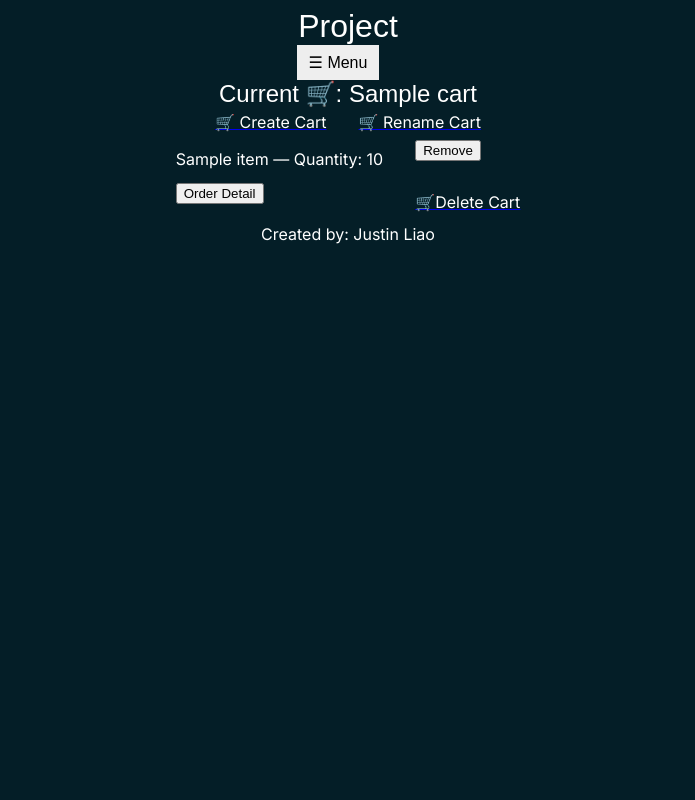
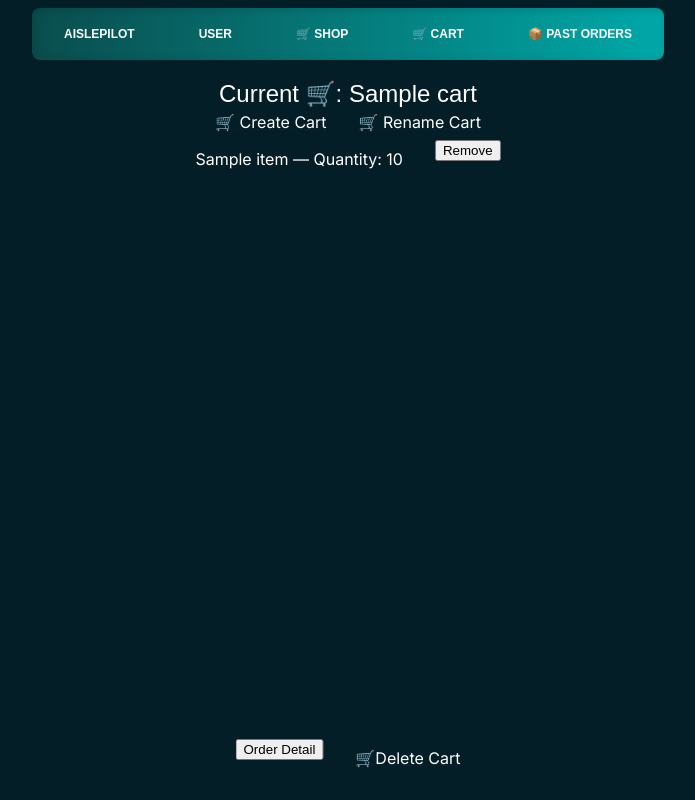
Before and after one commit to JustinLiao122/cs412, a Django app: page /project/cart/ in a window 1280 px wide. Shown: the whole page, without its empty margins (292-987 px from the left). Run offline with Django 5.2, Linux system fonts and the light colour scheme; a user stored in the database is signed in; tables that the repository leaves empty hold one stand-in row (values such as "Sample post").

Commit message:
added a new style nav bar and fixed issues with empty cart ordring and reloading page when adding an item to cart now it stays on same page and section of scroll

```diff
--- a/project/templates/project/base.html
+++ b/project/templates/project/base.html
@@ -10,7 +10,7 @@
     <head>
         <!--title for all pages-->
 
-        <h1>Project</h1>
+
         <link rel="stylesheet" href="{% static 'project/styles.css' %}">
 
 
@@ -18,7 +18,8 @@
 
 
     <body>
-        <div class="dropdown-container">
+
+        <!-- <div class="dropdown-container">
             <button onclick="toggleDropdown()" class="dropdown-button">☰ Menu</button>
             <div id="userDropdown" class="dropdown-menu">
             {% if request.user.is_authenticated %}
@@ -36,7 +37,38 @@
             <a href="{% url 'create_customer' %}">Sign up</a>
             {% endif %}
             </div>
-          </div>
+          </div> -->
+
+
+
+          <nav class="menu">
+            <ol>
+              <li class="menu-item"> <a href="#">AislePilot</a></li>
+              <li class="menu-item">
+                <a href="#">User</a>
+                <ul class="sub-menu">
+                  {% if request.user.is_authenticated %}
+                    <li><a href="#">{{ request.user.username }}</a></li>
+                    <li>
+                      <form action="{% url 'Logout' %}" method="POST" class="logout-wrapper">
+                        {% csrf_token %}
+                        <input type="submit" value="Logout">
+                      </form>
+                    </li>
+                  {% else %}
+                    <li><a href="{% url 'Login' %}">Log in</a></li>
+                    <li><a href="{% url 'create_customer' %}">Sign up</a></li>
+                  {% endif %}
+                </ul>
+              </li>
+              <li class="menu-item"><a href="{% url 'shop' %}">🛒 Shop</a></li>
+              <li class="menu-item"><a href="{% url 'Cart' %}">🛒 Cart</a></li>
+
+              <li class="menu-item"><a href="{% url 'PastOrders' %}">📦 Past Orders</a></li>
+            </ol>
+          </nav>
+
+
 
         {% block content %}
         {% endblock %}
@@ -45,10 +77,7 @@
 
 
 
-    <footer>
-        <p>Created by: Justin Liao</p>
-    </footer>
-
+<!--
     <script>
         function toggleDropdown() {
           var dropdown = document.getElementById("userDropdown");
@@ -63,5 +92,5 @@
             }
           }
         };
-      </script>
+      </script> -->
 </html>
--- a/project/templates/project/cart.html
+++ b/project/templates/project/cart.html
@@ -29,10 +29,12 @@
 
             <a href="{% url 'CreateCart' %}"><P>🛒 Create Cart</P></a>
         </td>
+        {% if cart %}
         <td>
 
             <a href="{% url 'RenameCart' cart.id %}"><P>🛒 Rename Cart</P></a>
         </td>
+        {% endif %}
     </tr>
 </table>
 {% if cart %}
@@ -62,7 +64,13 @@
 </tr>
 {% endif %}
 
+</table>
 
+
+
+
+<div class = "CartOperations">
+    <table>
     <tr>
         <td>
             <form action="{% url 'OrderDetail' cart.id %}" method="post">
@@ -74,11 +82,8 @@
             <a href="{% url 'DeleteCart' cart.id %}"><P>🛒Delete Cart</P></a>
         </td>
     </tr>
-
-
-
-
 </table>
+</div>
 {% endif %}
 
 
--- a/project/templates/project/welcome.html
+++ b/project/templates/project/welcome.html
@@ -28,5 +28,8 @@
     </body>
 
 
+    <footer>
+        <p>Created by: Justin Liao</p>
+    </footer>
 
 </html>
--- a/project/urls.py
+++ b/project/urls.py
@@ -18,7 +18,7 @@ urlpatterns = [
     path(r'PastOrders/', views.PastOrders.as_view(), name='PastOrders'),
     path('login/', auth_views.LoginView.as_view(template_name='project/login.html'), name='Login'), ## NEW
 	path('logout/', auth_views.LogoutView.as_view(template_name='project/logged_out.html'), name='Logout'), ## NEW
-    path(r'cart/add/<int:item_id>/', views.AddToCartView.as_view(), name='AddToCart'),
+    path(r'cart/add/<int:item_id>/', views.AddToCartView, name='AddToCart'),
     path('cart/switch/<int:cart_id>/', views.switch_to_cart, name='switch_to_cart'),
     path('cart/remove/<int:item_id>/<int:cart_id>/', views.remove_from_cart, name='remove_from_cart'),
     path('orderDetail/<int:cart_id>/', views.orderDetail.as_view() , name= 'OrderDetail'),
--- a/project/views.py
+++ b/project/views.py
@@ -11,6 +11,8 @@ from django.contrib.auth.mixins import LoginRequiredMixin
 from django.contrib.auth.forms import UserCreationForm
 from django.contrib.auth import login
 from project.search_client import es
+from django.http import HttpResponse
+
 import math
 
 
@@ -164,6 +166,26 @@ def remove_from_cart(request, item_id, cart_id):
     return redirect('Cart')
 
 
+
+
+
+
+
+def AddToCartView(request, item_id):
+    item = Item.objects.get(pk = item_id)
+    user = request.user
+    customer = Customer.objects.get(user = user)
+    cart = Cart.objects.get(customer = customer, is_active=True)
+
+    cartitem, created = CartItem.objects.get_or_create(cart=cart, item=item)
+    if not created:
+        cartitem.quantity += 1
+        cartitem.save()
+
+
+    return HttpResponse(status=204)
+
+
 class PastOrders(ListView):
 
     model = PastOrder
@@ -176,7 +198,7 @@ class PastOrders(ListView):
         # THis method is used to query the database and filter the items based on the submisson of the form in the url
 
         results = super().get_queryset()
-        results.order_by("timestamp")
+        results = results.order_by("-timestamp")
 
 
         return results
@@ -192,23 +214,6 @@ class RenameCartView(LoginRequiredMixin, UpdateView):
 
     def get_success_url(self):
         return reverse('Cart')
-
-class AddToCartView(View):
-
-
-    def post(self, request, item_id):
-        item = Item.objects.get(pk = item_id)
-        user = request.user
-        customer = Customer.objects.get(user = user)
-        cart = Cart.objects.get(customer = customer, is_active=True)
-
-        cartitem, created = CartItem.objects.get_or_create(cart=cart, item=item)
-        if not created:
-            cartitem.quantity += 1
-            cartitem.save()
-
-
-        return  redirect(reverse('shop'))
 
 
 
@@ -294,44 +299,61 @@ class orderDetail(View):
         user = request.user
         customer = Customer.objects.get(user = user)
         cart = Cart.objects.get(pk = cart_id)
-        cart.removed = True
-        cart.is_active = False
-        cart.save()
-        cartItems = CartItem.objects.filter(cart = cart)
-        total_price = 0
-        items = ""
-        list_items = []
-        for item in cartItems:
-            total_price += item.item.price
-            items += item.item.name + "|"
-            list_items.append(item.item)
-        routes = best_route(list_items , "Main" , "SelfCheckOut")
 
-        pastOrder = PastOrder(customer= customer,
-                             total_price = total_price,
-                              items =items,
-                              cart = cart,
-                             routes={"full": routes}
-                               )
+        if CartItem.objects.filter(cart = cart).count() >=1 :
+            cart.removed = True
+            cart.is_active = False
+            cart.save()
+            cartItems = CartItem.objects.filter(cart = cart)
+            total_price = 0
+            items = ""
+            list_items = []
+            for item in cartItems:
+                total_price += item.item.price
+                items += item.item.name + "|"
+                list_items.append(item.item)
+            routes = best_route(list_items , "Main" , "SelfCheckOut")
 
-        pastOrder.save()
+            pastOrder = PastOrder(customer= customer,
+                                total_price = total_price,
+                                items =items,
+                                cart = cart,
+                                routes={"full": routes}
+                                )
+
+            pastOrder.save()
 
 
 
-        try:
-            user = self.request.user
-            customer = Customer.objects.get(user = user)
-            set_cart = Cart.objects.filter(customer = customer ,is_active = False,  removed = False).latest("updated_at")
+            try:
+                user = self.request.user
+                customer = Customer.objects.get(user = user)
+                set_cart = Cart.objects.filter(customer = customer ,is_active = False,  removed = False).latest("updated_at")
 
-            set_cart.is_active = True
-            set_cart.save()
-        except Cart.DoesNotExist:
-            cart = None
+                set_cart.is_active = True
+                set_cart.save()
+            except Cart.DoesNotExist:
+                cart = None
+
+
+
+            orders = PastOrder.objects.order_by("-timestamp")
+            if orders.count() > 10 :
+
+                delete_orders = orders[10:].values_list('id', flat=True)
+                PastOrder.objects.filter(id__in=delete_orders).delete()
 
 
 
 
-        return redirect('PastOrder' , pk=pastOrder.pk)
+
+
+
+            return redirect('PastOrder' , pk=pastOrder.pk)
+
+        else:
+
+            return redirect('Cart')
 
 
 
--- a/static/project/styles.css
+++ b/static/project/styles.css
@@ -8,6 +8,94 @@ body {
     flex-direction: column;
     align-items: center;
     font-family:Copperplate, Papyrus, fantasy;
+}
+
+.menu {
+  width: 50%;
+  background-image: linear-gradient(to right, #0a4d4d, #00a8a8);
+  border-radius: 0.5rem;
+  text-transform: uppercase;
+  box-shadow: inset 0.1rem 0.1rem 0.5rem rgba(0, 0, 0, 0.15);
+  padding: 0.2rem 0;
+  margin-bottom: 20px;
+}
+
+.menu ol {
+
+  display: flex;
+  justify-content: space-around;
+  list-style: none;
+  padding: 0;
+  margin: 0;
+}
+
+.menu-item {
+  position: relative;
+}
+
+.menu a {
+  color: white;
+  text-decoration: none;
+  font-weight: 600;
+  font-size: 12px;
+  padding: 1rem;
+  display: inline-block;
+}
+
+.menu a:hover,
+.menu a:focus {
+  background-color: rgba(255, 255, 255, 0.1);
+  border-radius: 0.25rem;
+}
+
+.sub-menu {
+  position: absolute;
+  top: 100%;
+  left: 0;
+  display: none;
+  background-color: #0a4d4d;
+  border-radius: 0 0 0.5rem 0.5rem;
+  box-shadow: 0px 4px 12px rgba(0, 0, 0, 0.15);
+  z-index: 100;
+  list-style: none
+}
+
+.menu-item:hover .sub-menu {
+  display: block;
+}
+
+.sub-menu .menu-item a {
+  padding: 0.75rem 1rem;
+  display: block;
+  font-size: 10px;
+}
+
+.logout-wrapper {
+  margin: 0;
+  padding: 0;
+}
+
+.logout-wrapper input[type="submit"] {
+  background: none;
+  border: none;
+  color: white;
+  cursor: pointer;
+  font-size: 10px;         /* Match .menu a */
+  font-weight: 600;
+  font-family: inherit;
+  padding: 1rem;
+  display: inline-block;
+  text-transform: uppercase;
+  transition: background-color 0.3s ease;
+  width: 100%;
+  text-align: center;
+}
+
+.logout-wrapper input[type="submit"]:hover,
+.logout-wrapper input[type="submit"]:focus {
+  background-color: rgba(255, 255, 255, 0.1); /* Same as .menu a:hover */
+  border-radius: 0.25rem;
+  outline: none;
 }
 
 /*color for texts*/
@@ -205,3 +293,12 @@ form {
   margin-bottom: 10px;
   font-weight: bold;
 }
+
+
+
+.CartOperations{
+  position: fixed;
+  bottom: 20px;
+  left: 50%;
+  transform: translateX(-50%);
+}
```
Lines whose indentation alone changed are shown as unchanged.
